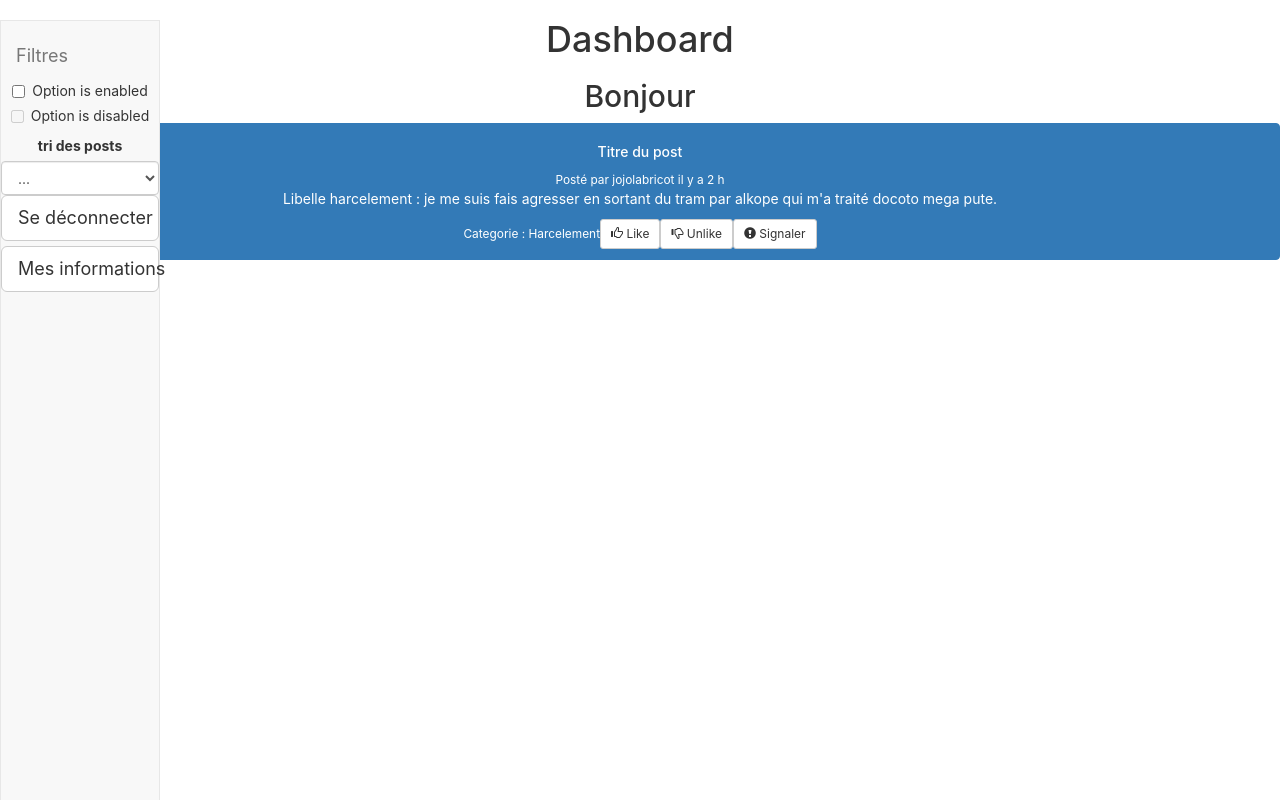
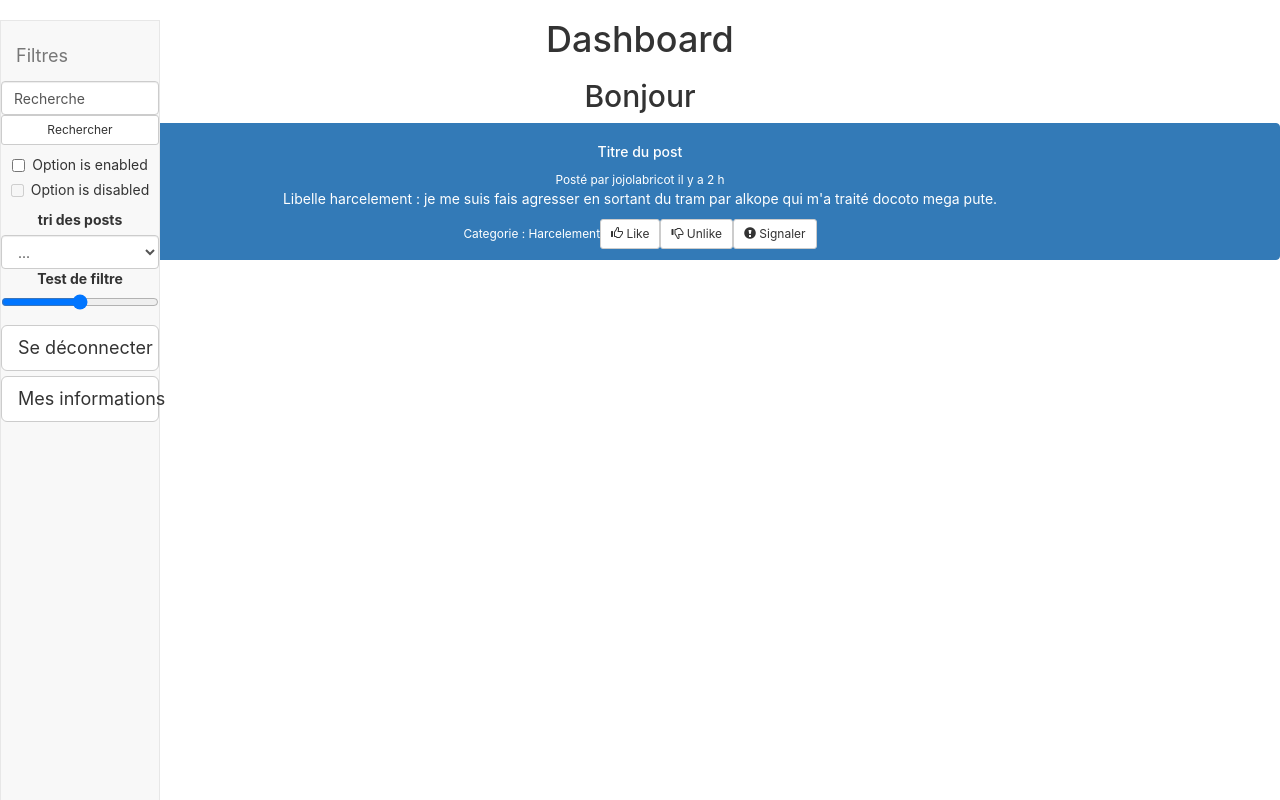
Before and after one commit to hugobrando/projetWebMobile, a React (Create React App) app in the folder client/: page /dashboard in a window 1280 px wide. Built offline with nearby package versions, Linux system fonts and the light colour scheme; sample sign-in values are in the browser's storage.

Commit message:
update dashborad + barre recherhce

```diff
--- a/client/src/components/Dashboard/Dashboard.js
+++ b/client/src/components/Dashboard/Dashboard.js
@@ -20,6 +20,10 @@ export class Dashboard extends React.Component {
             <div class="navbar-header">
                 <a class="navbar-brand" href="#">Filtres</a>
             </div>
+            <input type="text" class="form-control" id="validationTooltip01" value="Recherche" required></input>
+            <Button block bsSize="small" type="submit">
+              Rechercher
+            </Button>
             <div class="checkbox">
               <label>
                 <input type="checkbox" data-toggle="toggle"></input>
@@ -42,11 +46,17 @@ export class Dashboard extends React.Component {
       <option>50-100 likes</option>
       <option>+100 likes</option>
     </select>
+    <form>
+  <div class="form-group">
+    <label for="formControlRange">Test de filtre</label>
+    <input type="range" class="form-control-range" id="formControlRange"></input>
+  </div>
+</form>
     </div>
-            <Button onClick={this.disconnect} block bsSize="large" type="submit">
+            <Button  block bsSize="large" type="submit">
               Se déconnecter
             </Button>
-            <Button onClick={this.information} block bsSize="large" type="submit">
+            <Button block bsSize="large" type="submit">
               Mes informations
             </Button>
         </nav>
```
